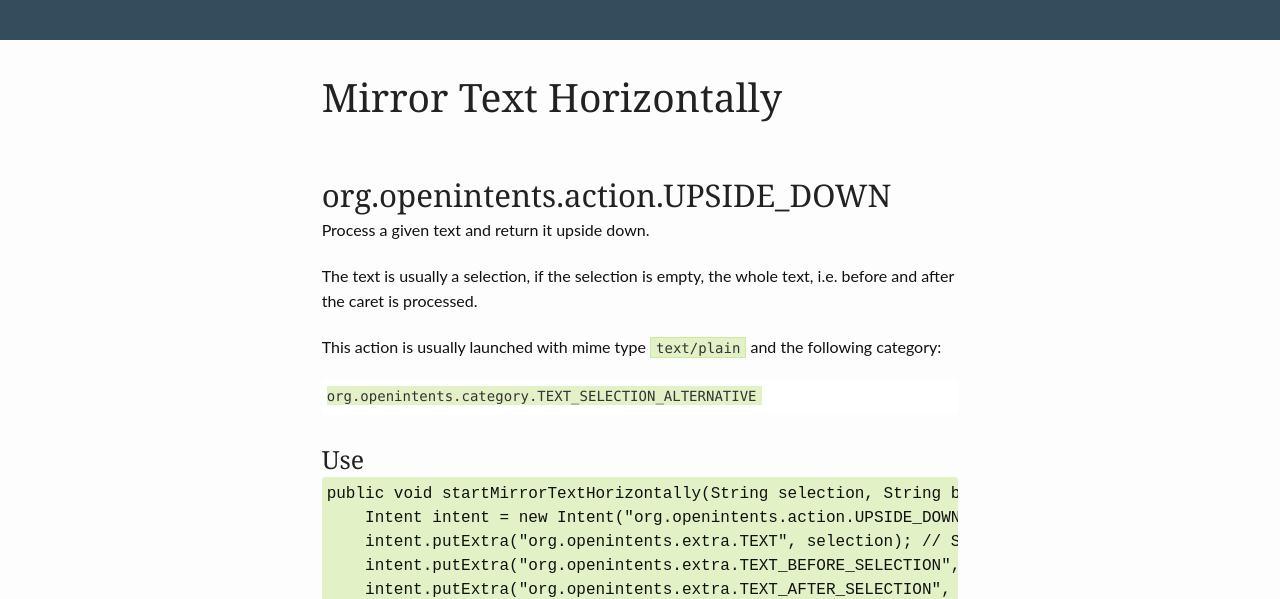
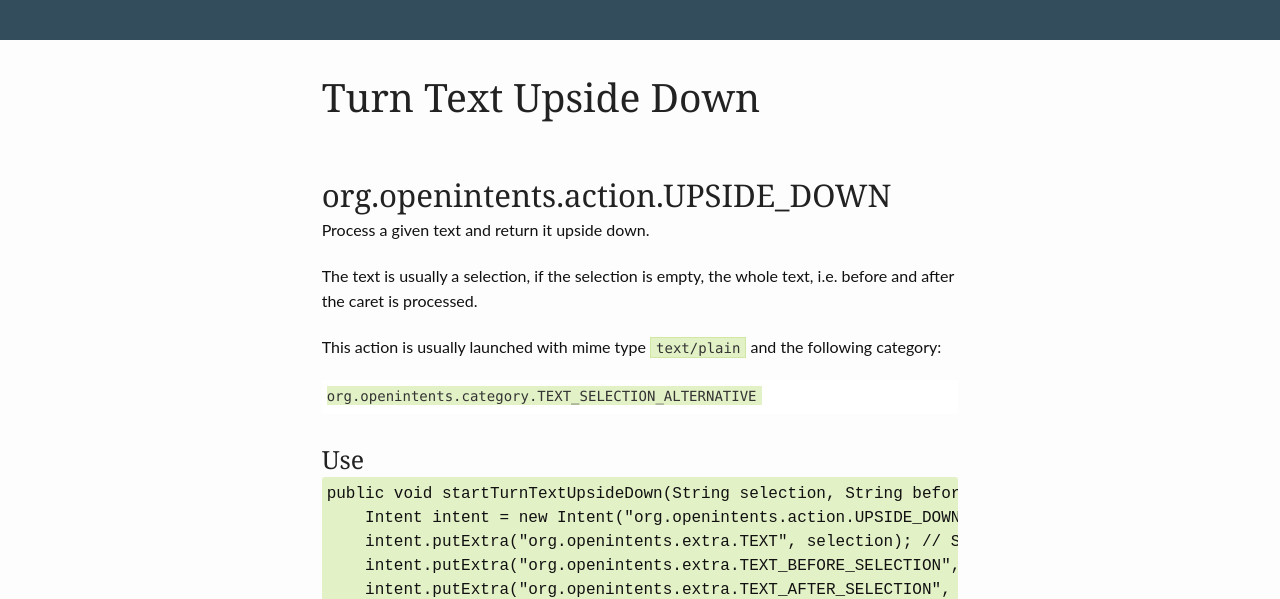
Before and after one commit to openintents/openintents.github.io, a Jekyll site: the page built from _intent_specs/org.openintents.action.UPSIDE_DOWN.md, in a window 1280 px wide. Shown: the part 185-784 px from the top of the page. Built offline with Jekyll 4.4.1, drawn with Linux system fonts in a browser that asks for light colours; nearby versions of some CDN libraries; some of the changed text lies outside the part shown.

Commit message:
Update org.openintents.action.UPSIDE_DOWN.md

```diff
--- a/_intent_specs/org.openintents.action.UPSIDE_DOWN.md
+++ b/_intent_specs/org.openintents.action.UPSIDE_DOWN.md
@@ -1,5 +1,5 @@
 ---
-title: Mirror Text Horizontally
+title: Turn Text Upside Down
 action: org.openintents.action.UPSIDE_DOWN
 extras:
   -
```
